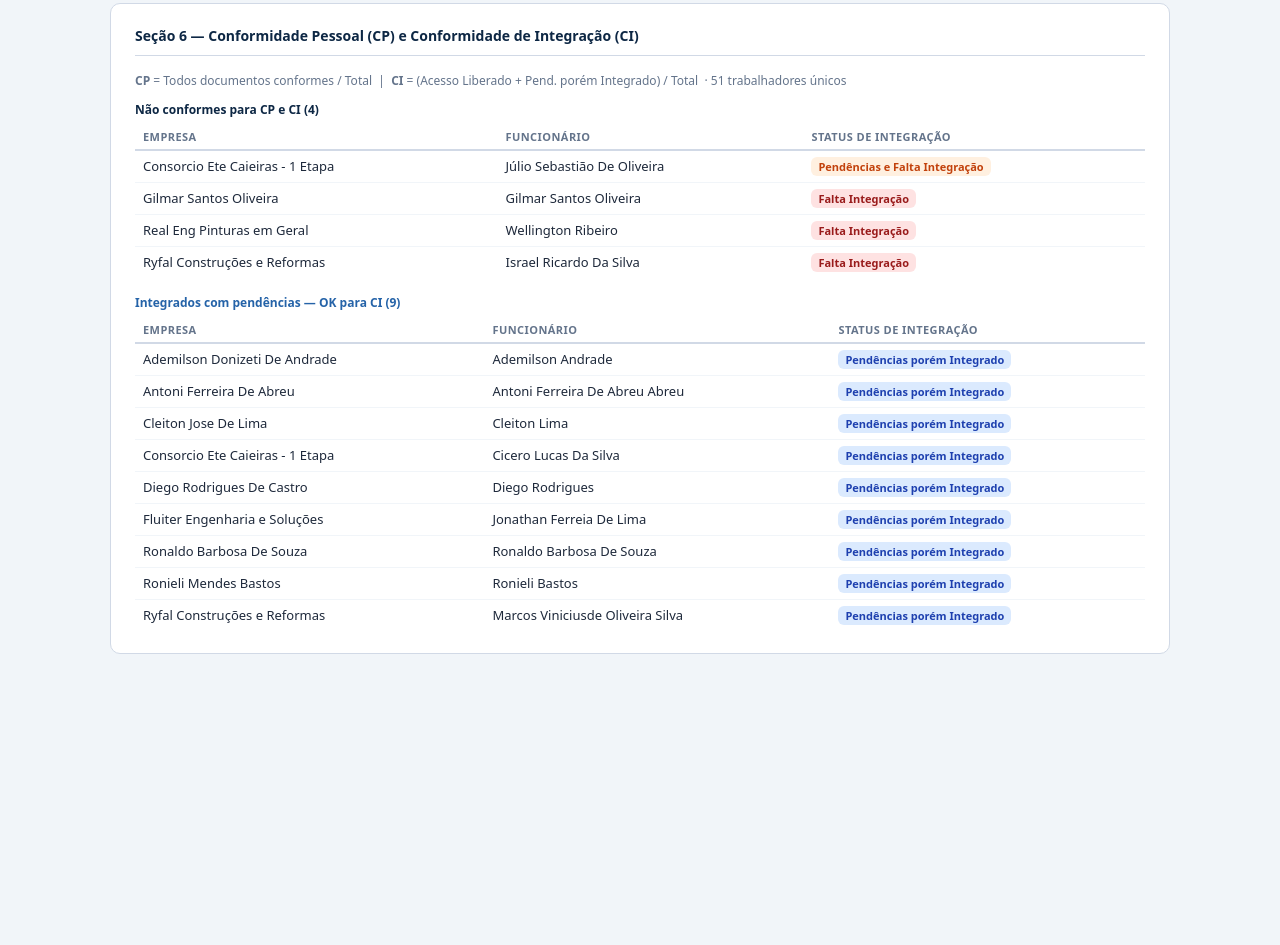
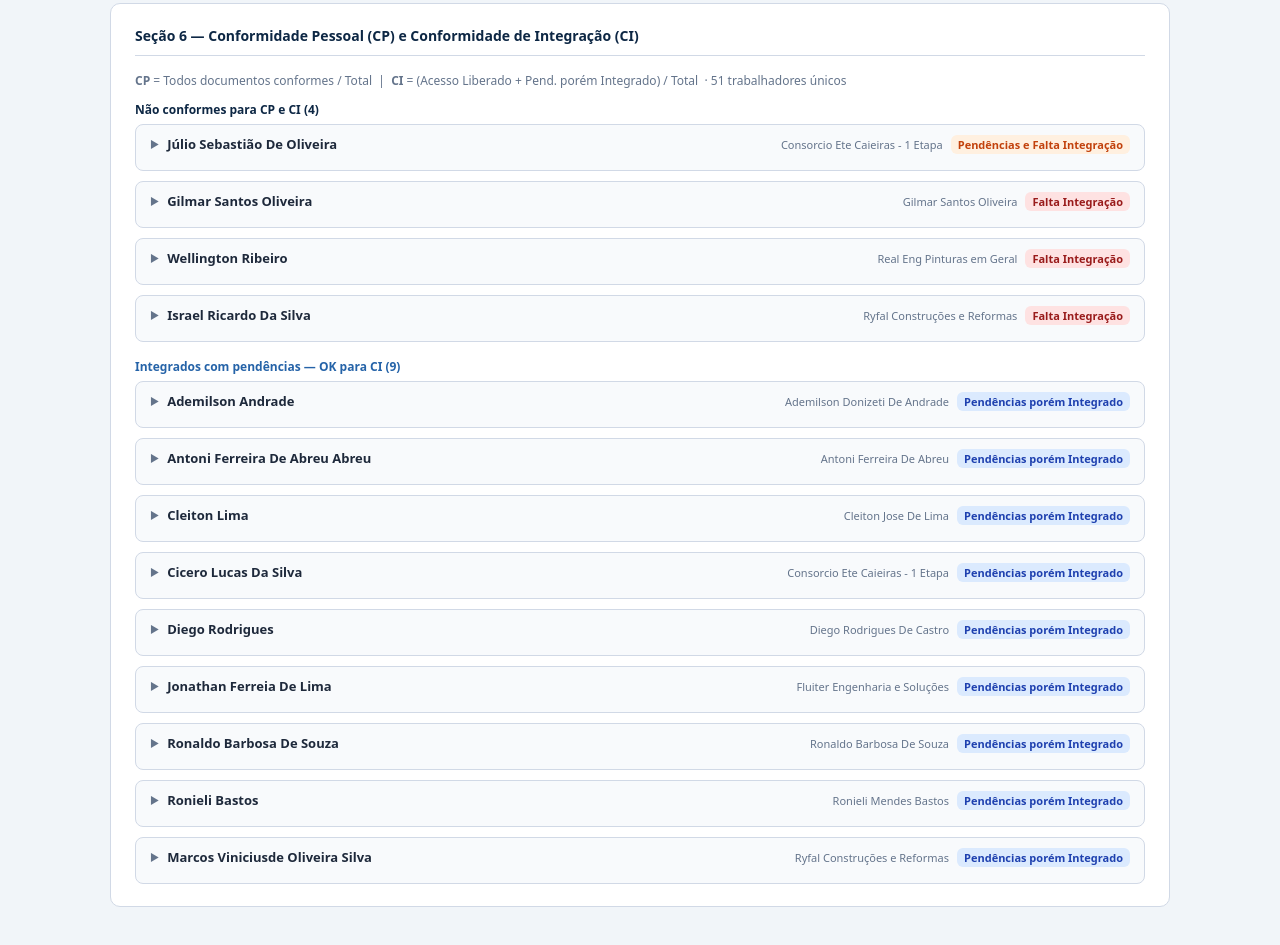
Before and after one commit to lomarco-engenharia/relatoriossm, a plain HTML site: page dashboard.html in a window 1280 px wide. Shown: the part 5340-6285 px from the top of the page. Before the commit the page ends 6056 px from the top, so only its background shows below. Drawn offline with nearby package versions, Linux system fonts and the light colour scheme.

Commit message:
feat: Seção 6 com bar-items expansíveis mostrando docs NC por funcionário

```diff
--- a/dashboard.html
+++ b/dashboard.html
@@ -540,25 +540,51 @@ function renderDashboard(d) {
       &nbsp;· ${m.total_workers} trabalhadores únicos
     </div>`;
 
+    // Mapa funcionário → documentos NC (cross-ref com nc_status)
+    const workerDocMap = {};
+    (d.nc_status || []).forEach(nc => {
+      (nc.entries || []).forEach(e => {
+        if (!workerDocMap[e.func]) workerDocMap[e.func] = [];
+        workerDocMap[e.func].push({ tipo: nc.label, doc: e.doc_s });
+      });
+    });
+
+    const barItem = r => {
+      const wdocs = workerDocMap[r.funcionario] || [];
+      const docRows = wdocs.length
+        ? wdocs.map(wd => '<tr><td>' + wd.tipo + '</td><td>' + wd.doc + '</td></tr>').join('')
+        : '<tr><td colspan="2" style="color:var(--muted);font-size:12px">Sem documentos NC identificados (pendência de integração).</td></tr>';
+      return '<div class="bar-item" onclick="toggle(this)">'
+        + '<div class="bar-header">'
+        +   '<span style="display:flex;align-items:center;gap:8px">'
+        +     '<span class="expand-arrow">&#9654;</span>'
+        +     '<span class="bar-title">' + r.funcionario + '</span>'
+        +   '</span>'
+        +   '<span style="display:flex;align-items:center;gap:8px">'
+        +     '<span style="font-size:11px;color:var(--muted)">' + r.fornecedor + '</span>'
+        +     stBadge(r.status)
+        +   '</span>'
+        + '</div>'
+        + '<div class="expand-list">'
+        +   '<table class="detail-table">'
+        +     '<thead><tr><th>Tipo de NC</th><th>Documento</th></tr></thead>'
+        +     '<tbody>' + docRows + '</tbody>'
+        +   '</table>'
+        + '</div>'
+        + '</div>';
+    };
+
     if (cp_rows.length) {
-      cpciHtml += `<p style="font-size:12px;font-weight:600;color:var(--navy);margin-bottom:6px">Não conformes para CP e CI (${cp_rows.length})</p>`;
-      cpciHtml += '<table style="margin-bottom:16px"><thead><tr>'
-        + '<th>Empresa</th><th>Funcionário</th><th>Status de Integração</th>'
-        + '</tr></thead><tbody>';
-      cp_rows.forEach(r => {
-        cpciHtml += `<tr><td>${r.fornecedor}</td><td>${r.funcionario}</td><td>${stBadge(r.status)}</td></tr>`;
-      });
-      cpciHtml += '</tbody></table>';
+      cpciHtml += '<p style="font-size:12px;font-weight:600;color:var(--navy);margin-bottom:6px">Não conformes para CP e CI (' + cp_rows.length + ')</p>';
+      cpciHtml += '<div class="bar-list" style="margin-bottom:16px">';
+      cp_rows.forEach(r => { cpciHtml += barItem(r); });
+      cpciHtml += '</div>';
     }
     if (ci_rows.length) {
-      cpciHtml += `<p style="font-size:12px;font-weight:600;color:var(--blue);margin-bottom:6px">Integrados com pendências — OK para CI (${ci_rows.length})</p>`;
-      cpciHtml += '<table><thead><tr>'
-        + '<th>Empresa</th><th>Funcionário</th><th>Status de Integração</th>'
-        + '</tr></thead><tbody>';
-      ci_rows.forEach(r => {
-        cpciHtml += `<tr><td>${r.fornecedor}</td><td>${r.funcionario}</td><td>${stBadge(r.status)}</td></tr>`;
-      });
-      cpciHtml += '</tbody></table>';
+      cpciHtml += '<p style="font-size:12px;font-weight:600;color:var(--blue);margin-bottom:6px">Integrados com pendências — OK para CI (' + ci_rows.length + ')</p>';
+      cpciHtml += '<div class="bar-list">';
+      ci_rows.forEach(r => { cpciHtml += barItem(r); });
+      cpciHtml += '</div>';
     }
   }
 
```
